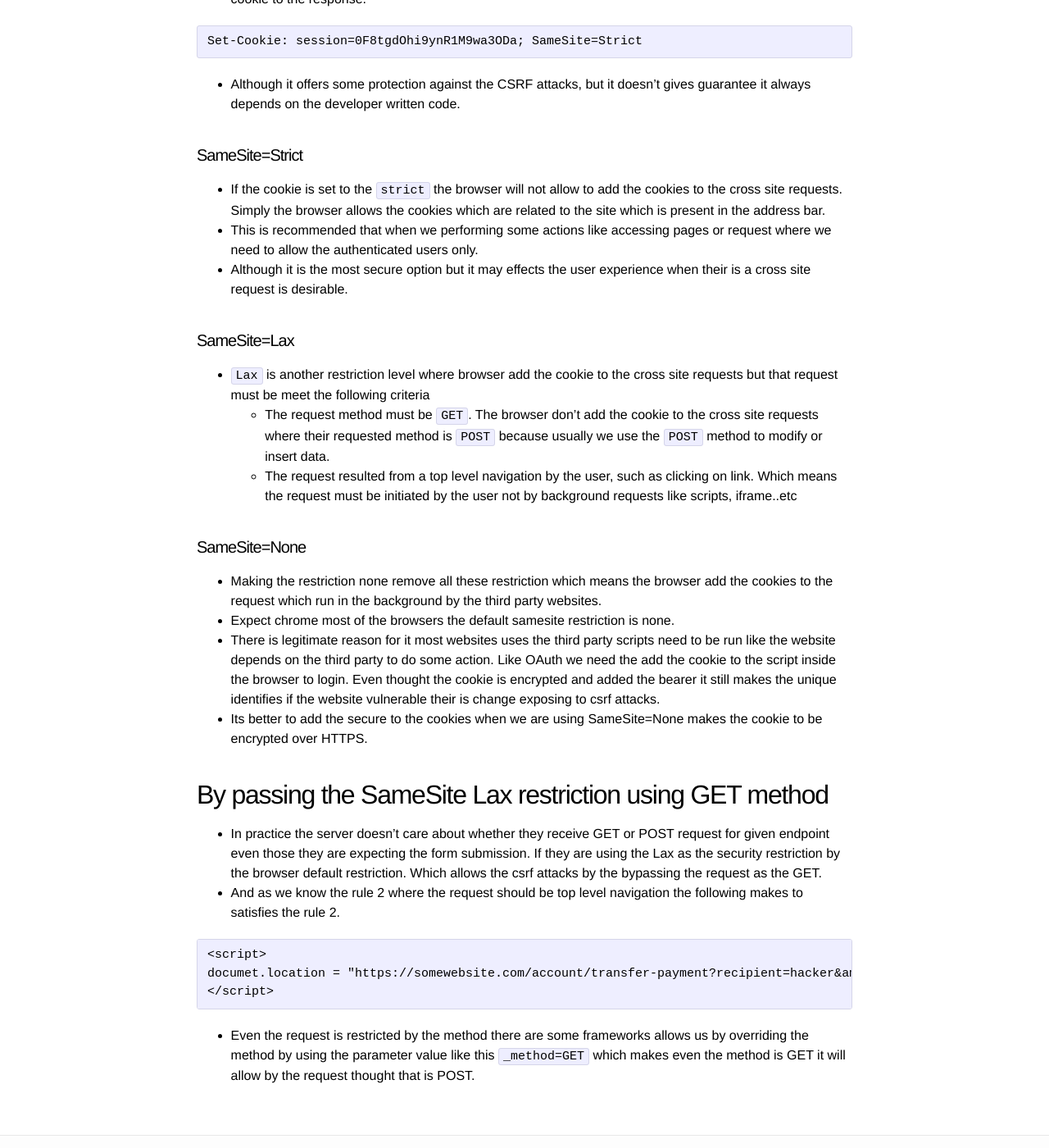
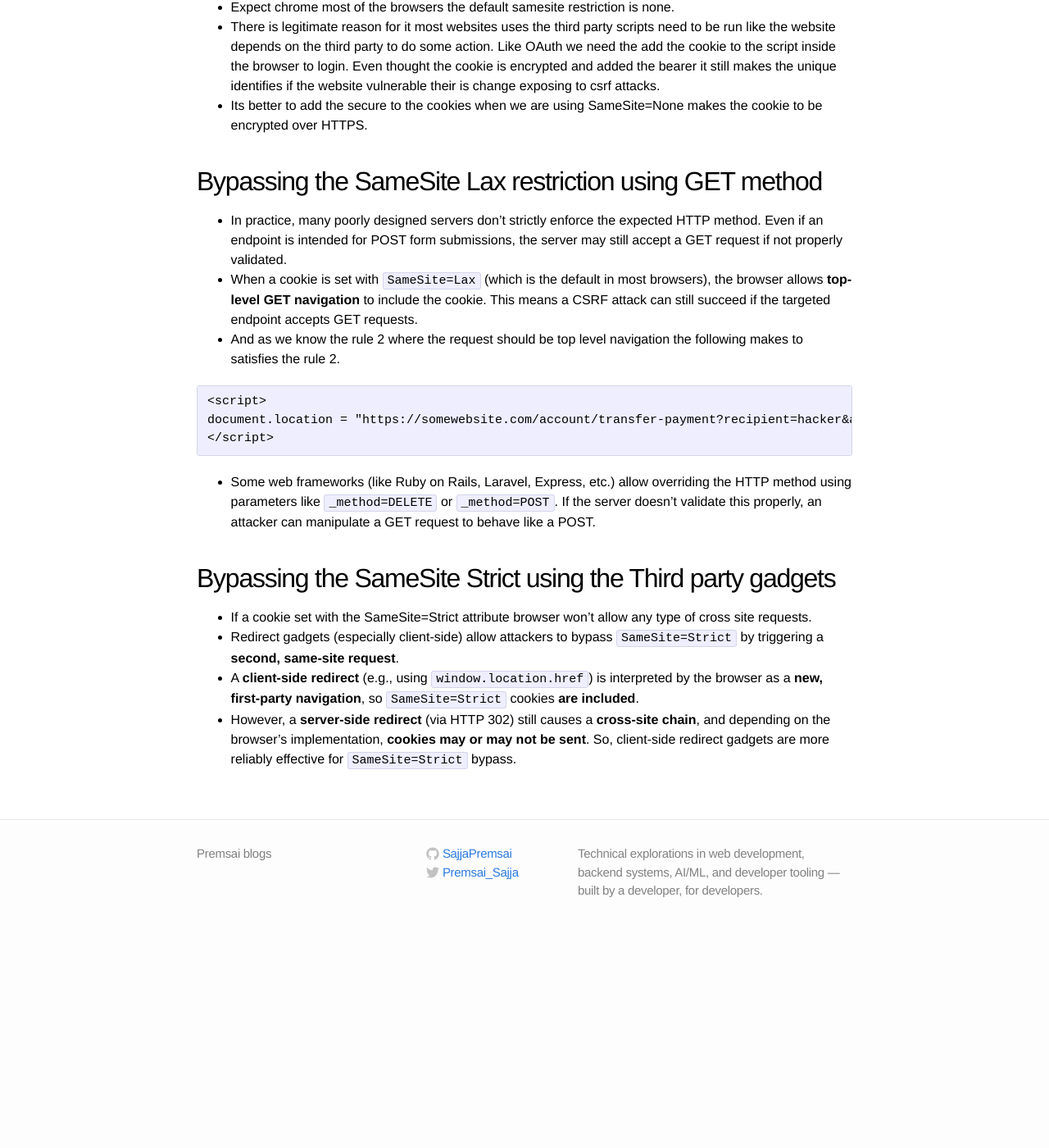
Before and after one commit to SajjaPremsai/blogs, a Jekyll site: the page built from _posts/2025-06-28-adva-csrf.markdown, in a window 1280 px wide and 1400 px high, scrolled down 1962 px. Shown: the whole window at 82% size. Built offline with Jekyll 4.4.1, drawn with Linux system fonts in a browser that asks for light colours; after the commit the page ends 3105 px from its top, so only the background shows below that; some of the changed text lies outside the part shown.

Commit message:
Updated advance csrf blog

````diff
--- a/_posts/2025-06-28-adva-csrf.markdown
+++ b/_posts/2025-06-28-adva-csrf.markdown
@@ -12,10 +12,7 @@ Samesite is the browser security mechanism that determine when a website's cooki
 
 A site is defined as the top level domain (TLD), usually something like `.net` or .`com`. When determining whether a request is same-site or not, the URL schema also takes into consideration. This means that a link from `http://mydomain.com` to `https://mydomain.com` considered or treated as the cross-site by most of the browsers.
 
-<div style="max-width: 100%; overflow-x: auto;">
-  <img src="{{ site.baseurl }}/assets/websecurity/site.png" alt="site" style="width: 100%; height: auto;" />
-</div>
-
+![[Pasted image 20250628001240.png]]
 
 #### Site vs Origin
 
@@ -24,10 +21,7 @@ The difference between the site and the origin is their scope. The site describe
 - So when we talk about the like site it is the combination of scheme, TLD and TLD+1. so it will have multiple subdomains.
 - Whereas the origin the combination of ip and port which makes unique and single one.
 
-<div style="max-width: 100%; overflow-x: auto;">
-  <img src="{{ site.baseurl }}/assets/websecurity/sitevsorigin.png" alt="Origin vs Site" style="width: 100%; height: auto;" />
-</div>
-
+![[Pasted image 20250628001815.png]]
 
 ## Understanding the working of SameSite
 
@@ -53,7 +47,6 @@ Set-Cookie: session=0F8tgdOhi9ynR1M9wa3ODa; SameSite=Strict
 - If the cookie is set to the `strict` the browser will not allow to add the cookies to the cross site requests. Simply the browser allows the cookies which are related to the site which is present in the address bar.
 - This is recommended that when we performing some actions like accessing pages or request where we need to allow the authenticated users only.
 - Although it is the most secure option but it may effects the user experience when their is a cross site request is desirable.
-
 #### SameSite=Lax
 
 - `Lax` is another restriction level where browser add the cookie to the cross site requests but that request must be meet the following criteria
@@ -68,15 +61,25 @@ Set-Cookie: session=0F8tgdOhi9ynR1M9wa3ODa; SameSite=Strict
 - There is legitimate reason for it most websites uses the third party scripts need to be run like the website depends on the third party to do some action. Like OAuth we need the add the cookie to the script inside the browser to login. Even thought the cookie is encrypted and added the bearer it still makes the unique identifies if the website vulnerable their is change exposing to csrf attacks.
 - Its better to add the secure to the cookies when we are using SameSite=None makes the cookie to be encrypted over HTTPS.
 
-## By passing the SameSite Lax restriction using GET method
+## Bypassing the SameSite Lax restriction using GET method
 
-- In practice the server doesn't care about whether they receive GET or POST request for given endpoint even those they are expecting the form submission. If they are using the Lax as the security restriction by the browser default restriction. Which allows the csrf attacks by the bypassing the request as the GET.
+- In practice, many poorly designed servers don't strictly enforce the expected HTTP method. Even if an endpoint is intended for POST form submissions, the server may still accept a GET request if not properly validated.
+- When a cookie is set with `SameSite=Lax` (which is the default in most browsers), the browser allows **top-level GET navigation** to include the cookie. This means a CSRF attack can still succeed if the targeted endpoint accepts GET requests.
 - And as we know the rule 2 where the request should be top level navigation the following makes to satisfies the rule 2.
 
 ``` HTML
 <script>
-documet.location = "https://somewebsite.com/account/transfer-payment?recipient=hacker&amount=1000000"
+document.location = "https://somewebsite.com/account/transfer-payment?recipient=hacker&amount=1000000"
 </script>
 ```
 
-- Even the request is restricted by the method there are some frameworks allows us by overriding the method by using the parameter value like this `_method=GET` which makes even the method is GET it will allow by the request thought that is POST.
+-  Some web frameworks (like Ruby on Rails, Laravel, Express, etc.) allow overriding the HTTP method using parameters like `_method=DELETE` or `_method=POST`. If the server doesn’t validate this properly, an attacker can manipulate a GET request to behave like a POST.
+
+## Bypassing the SameSite Strict using the Third party gadgets
+
+- If a cookie set with the SameSite=Strict attribute browser won't allow any type of cross site requests.
+- Redirect gadgets (especially client-side) allow attackers to bypass `SameSite=Strict` by triggering a **second, same-site request**.
+
+- A **client-side redirect** (e.g., using `window.location.href`) is interpreted by the browser as a **new, first-party navigation**, so `SameSite=Strict` cookies **are included**.
+
+- However, a **server-side redirect** (via HTTP 302) still causes a **cross-site chain**, and depending on the browser’s implementation, **cookies may or may not be sent**. So, client-side redirect gadgets are more reliably effective for `SameSite=Strict` bypass.
````
